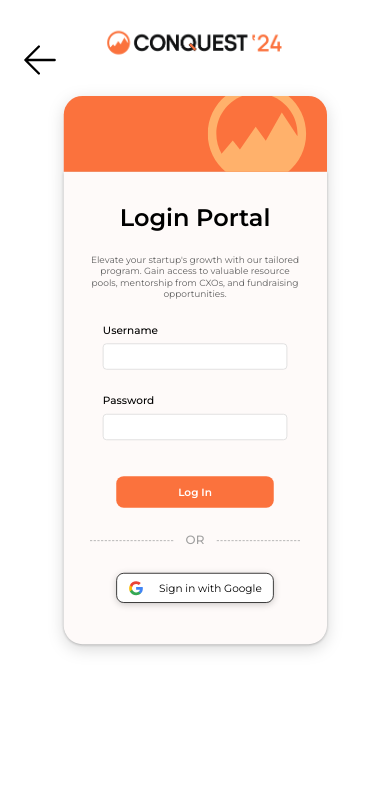
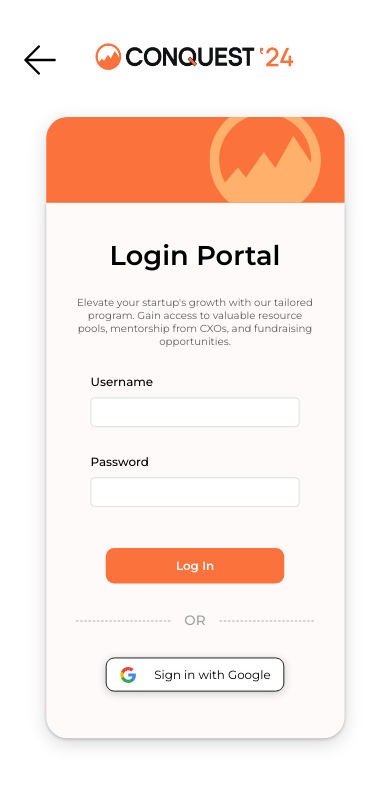
Before and after one commit to dvm-bitspilani/cel-conquest-2024, a React (Vite) app: page /login in a window 390 px wide. Shown: the top 786 px of the page. Built offline with nearby package versions, Linux system fonts and the light colour scheme.

Commit message:
style: login page mobile size increase

```diff
--- a/src/routes/Login/login.module.scss
+++ b/src/routes/Login/login.module.scss
@@ -68,7 +68,7 @@
         top: -155px;
     }
 
-    @media screen and (max-height: 700px) and (min-width: 670px) {
+    @media screen and (max-height: 700px) {
         scale: 0.6;
         top: -175px;
     }
@@ -78,6 +78,11 @@
             scale: 0.59 - $i * 0.005;
             top: -180px - $i * 5px;
         }
+    }
+
+    @media screen and (max-width: 670px) {
+        scale: 0.85;
+        top: -70px;
     }
 
     .logo {
```
